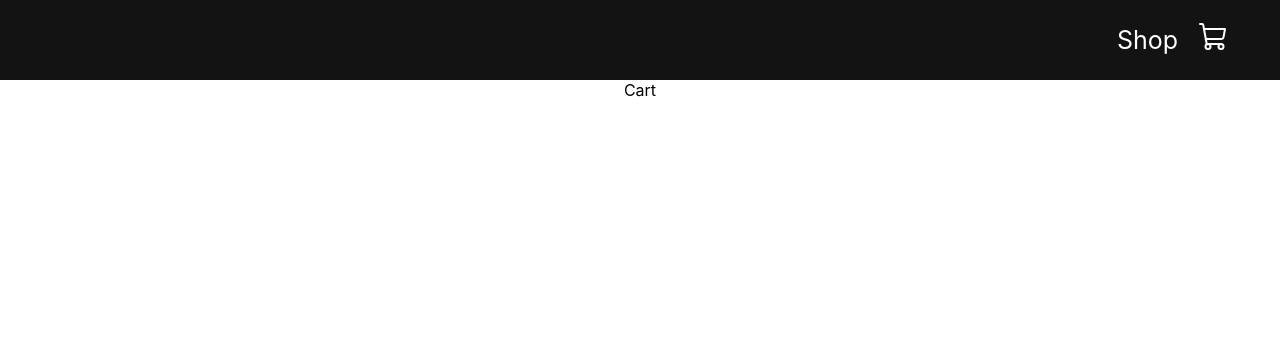
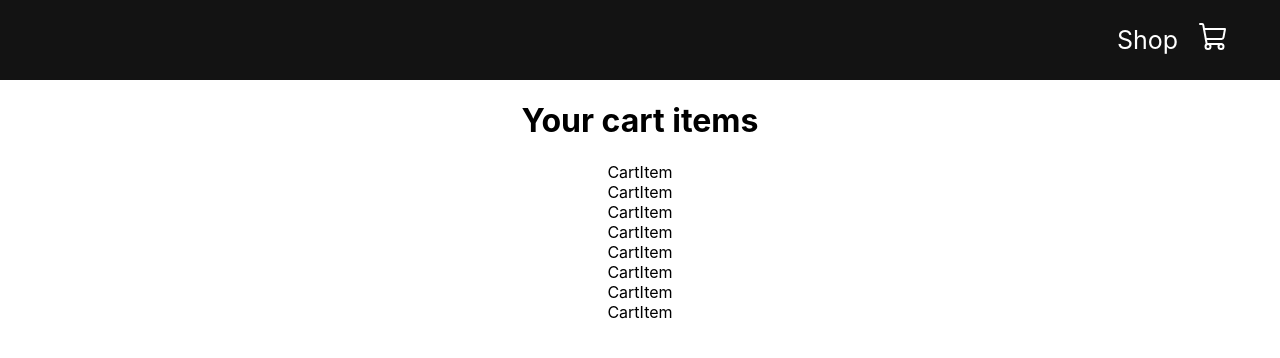
Before and after one commit to estefaniaramirezmnt/react-shopping-cart, a React (Create React App) app: page /cart in a window 1280 px wide. Shown: the top 358 px of the page. Built offline with nearby package versions, Linux system fonts and the light colour scheme.

Commit message:
created cartItem component

```diff
--- a/src/pages/cart/Cart.js
+++ b/src/pages/cart/Cart.js
@@ -1,7 +1,22 @@
-import React from 'react'
+import React, { useContext } from "react";
+import { PRODUCTS } from "../../products";
+import { ShopContext } from "../../context/shop-context";
+import CartItem from "./CartItem";
 
 export default function Cart() {
+  const { cartItems } = useContext(ShopContext);
   return (
-    <div>Cart</div>
-  )
+    <div className="cart">
+      <div>
+        <h1>Your cart items</h1>
+      </div>
+      <div className="cartItems">
+        {PRODUCTS.map((product) => {
+          if (cartItems[product.id] === 0) {
+            return <CartItem data={product}/>;
+          }
+        })}
+      </div>
+    </div>
+  );
 }
--- /dev/null
+++ b/src/pages/cart/CartItem.js
@@ -0,0 +1,7 @@
+import React from 'react'
+
+export default function CartItem() {
+  return (
+    <div>CartItem</div>
+  )
+}
```
